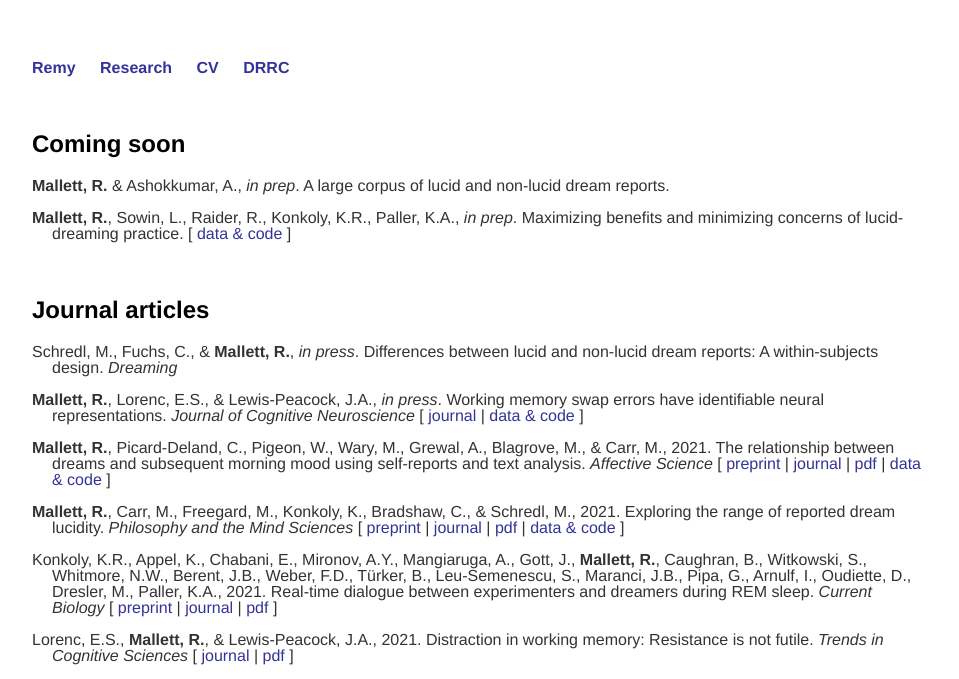
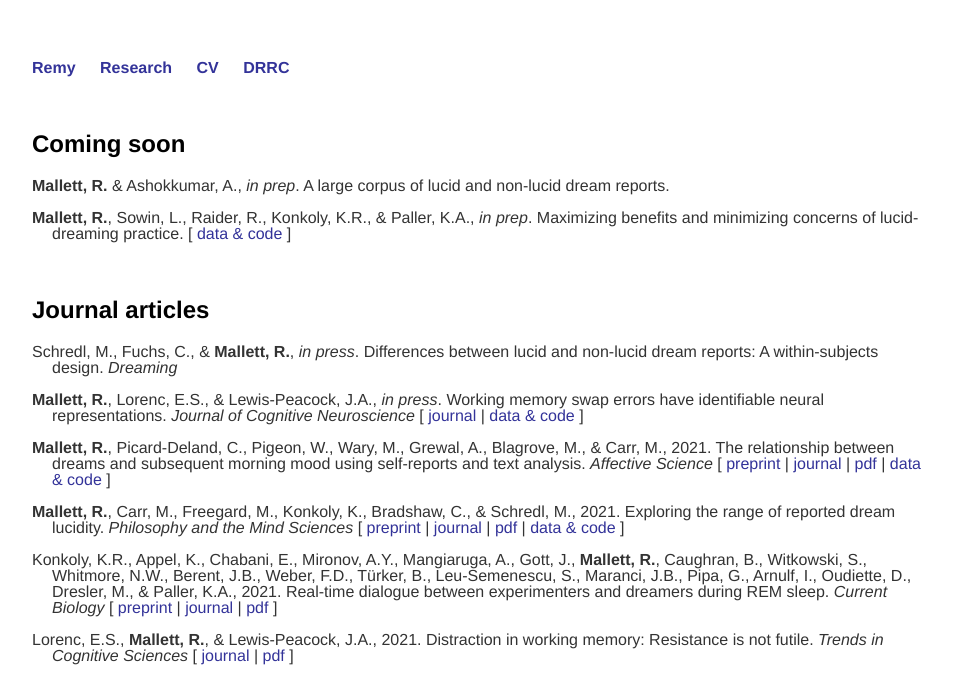
Before and after one commit to remrama/remrama.github.io, a Jekyll site: the page built from research/index.html, in a window 1280 px wide. Shown: the top 679 px of the page, without its empty margins (160-1119 px from the left). Built offline with Jekyll 4.4.1, drawn with Linux system fonts in a browser that asks for light colours.

```diff
--- a/research/index.html
+++ b/research/index.html
@@ -12,7 +12,7 @@ title: Research
         <strong>Mallett, R.</strong> & Ashokkumar, A., <em>in prep</em>. A large corpus of lucid and non-lucid dream reports.
     </p>
     <p class="hanging">
-        <strong>Mallett, R.</strong>, Sowin, L., Raider, R., Konkoly, K.R., Paller, K.A., <em>in prep</em>. Maximizing benefits and minimizing concerns of lucid-dreaming practice. [ <a href="https://osf.io/bce8y/">data & code</a> ]
+        <strong>Mallett, R.</strong>, Sowin, L., Raider, R., Konkoly, K.R., & Paller, K.A., <em>in prep</em>. Maximizing benefits and minimizing concerns of lucid-dreaming practice. [ <a href="https://osf.io/bce8y/">data & code</a> ]
     </p>
 
     <br>
@@ -31,7 +31,7 @@ title: Research
         <strong>Mallett, R.</strong>, Carr, M., Freegard, M., Konkoly, K., Bradshaw, C., & Schredl, M., 2021. Exploring the range of reported dream lucidity. <em>Philosophy and the Mind Sciences</em> [ <a href="https://doi.org/10.31219/osf.io/sz8fa">preprint</a> | <a href="https://doi.org/10.33735/phimisci.2021.63">journal</a> | <a href="https://drive.google.com/file/d/1JzIK9YwrVoOukpQJgvkw0VoOeNLX3Xb2/view?usp=sharing">pdf</a> | <a href="https://osf.io/7dwtp/">data & code</a> ]
     </p>
     <p class="hanging">
-        Konkoly, K.R., Appel, K., Chabani, E., Mironov, A.Y., Mangiaruga, A., Gott, J., <strong>Mallett, R.</strong>, Caughran, B., Witkowski, S., Whitmore, N.W., Berent, J.B., Weber, F.D., Türker, B., Leu-Semenescu, S., Maranci, J.B., Pipa, G., Arnulf, I., Oudiette, D., Dresler, M., Paller, K.A., 2021. Real-time dialogue between experimenters and dreamers during REM sleep. <em>Current Biology</em> [ <a href="https://ssrn.com/abstract=3606772">preprint</a> | <a href="https://doi.org/10.1016/j.cub.2021.01.026">journal</a> | <a href="https://drive.google.com/file/d/1dve4JL3i4-VbgbRtZdo1MVvnvOtqVuXm/view?usp=sharing">pdf</a> ]
+        Konkoly, K.R., Appel, K., Chabani, E., Mironov, A.Y., Mangiaruga, A., Gott, J., <strong>Mallett, R.</strong>, Caughran, B., Witkowski, S., Whitmore, N.W., Berent, J.B., Weber, F.D., Türker, B., Leu-Semenescu, S., Maranci, J.B., Pipa, G., Arnulf, I., Oudiette, D., Dresler, M., & Paller, K.A., 2021. Real-time dialogue between experimenters and dreamers during REM sleep. <em>Current Biology</em> [ <a href="https://ssrn.com/abstract=3606772">preprint</a> | <a href="https://doi.org/10.1016/j.cub.2021.01.026">journal</a> | <a href="https://drive.google.com/file/d/1dve4JL3i4-VbgbRtZdo1MVvnvOtqVuXm/view?usp=sharing">pdf</a> ]
     </p>
     <p class="hanging">
         Lorenc, E.S., <strong>Mallett, R.</strong>, & Lewis-Peacock, J.A., 2021. Distraction in working memory: Resistance is not futile. <em>Trends in Cognitive Sciences</em> [ <a href="https://doi.org/10.1016/j.tics.2020.12.004">journal</a> | <a href="https://drive.google.com/file/d/1gUVtDA4Nayy2XzjckHpKebUpNZL3KN1F/view?usp=sharing">pdf</a> ]
```
